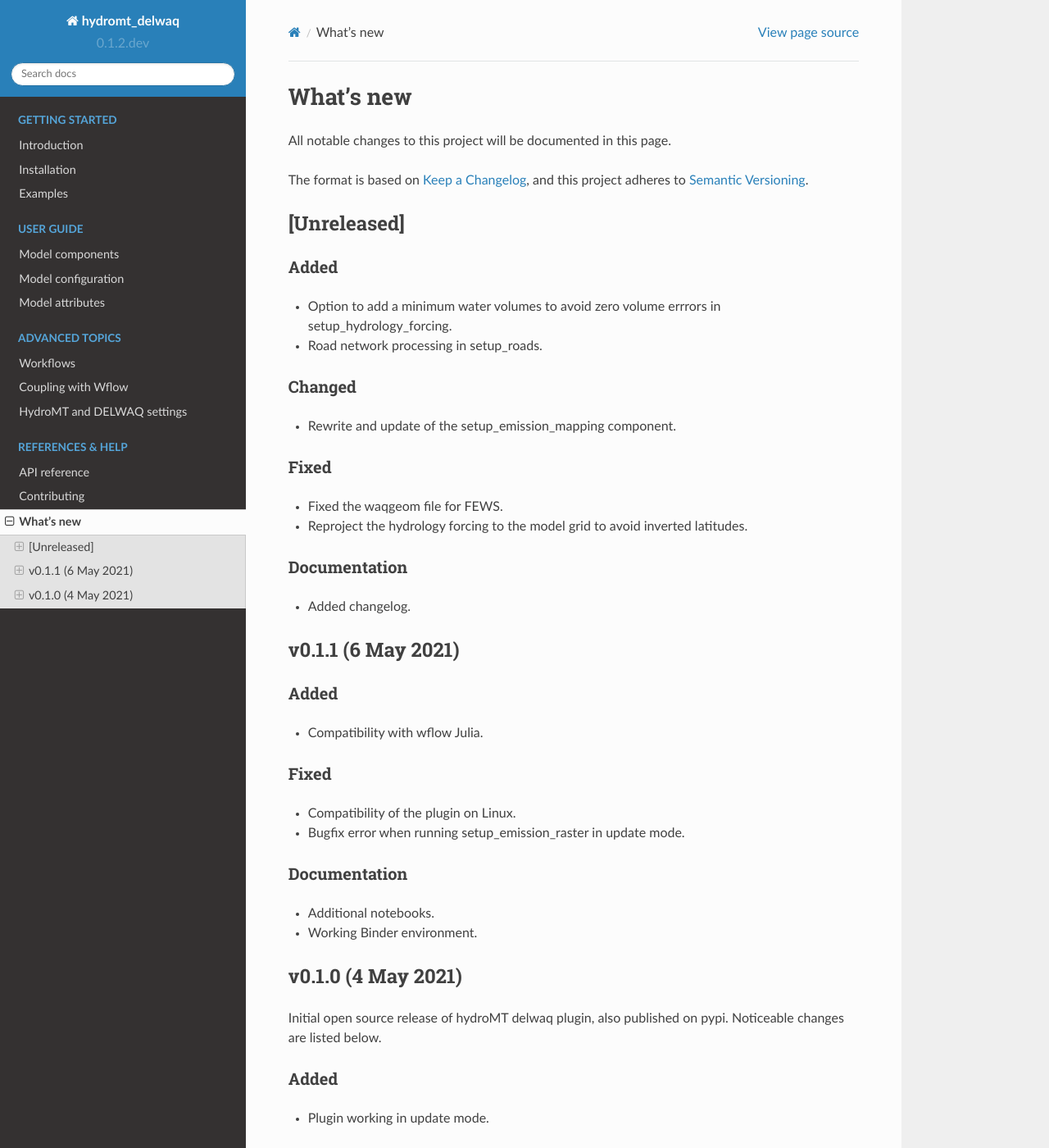
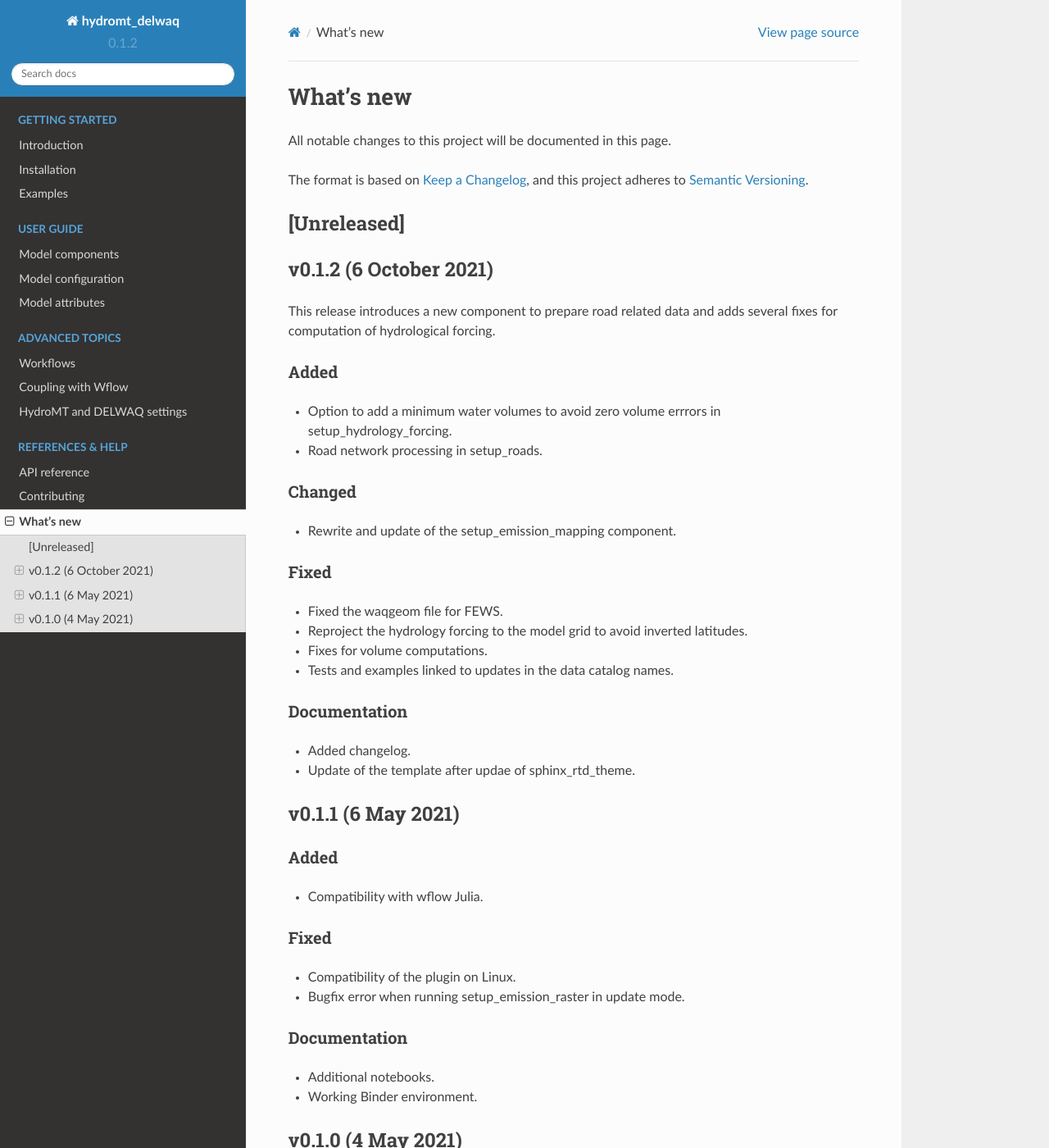
Before and after one commit to Deltares/hydromt_delwaq, a Sphinx documentation site: the page built from docs/changelog.rst, in a window 1280 px wide and 1400 px high. Shown: the whole window at 82% size. Built offline with Sphinx 7.4.7 and the Read the Docs theme 2.0.0, drawn with Linux system fonts in a browser that asks for light colours; pages that are not in the unit, such as notebooks, are missing from menus.

Commit message:
Bump version and changelog for release

```diff
--- a/docs/changelog.rst
+++ b/docs/changelog.rst
@@ -7,6 +7,10 @@ The format is based on `Keep a Changelog`_, and this project adheres to
 
 [Unreleased]
 ------------
+
+v0.1.2 (6 October 2021)
+-----------------------
+This release introduces a new component to prepare road related data and adds several fixes for computation of hydrological forcing.
 
 Added
 ^^^^^
@@ -24,11 +28,14 @@ Fixed
 
 - Fixed the waqgeom file for FEWS.
 - Reproject the hydrology forcing to the model grid to avoid inverted latitudes.
+- Fixes for volume computations.
+- Tests and examples linked to updates in the data catalog names.
 
 Documentation
 ^^^^^^^^^^^^^
 
 - Added changelog.
+- Update of the template after updae of sphinx_rtd_theme.
 
 v0.1.1 (6 May 2021)
 -------------------
--- a/hydromt_delwaq/__init__.py
+++ b/hydromt_delwaq/__init__.py
@@ -3,6 +3,6 @@
 from os.path import dirname, join, abspath
 
 
-__version__ = "0.1.2.dev"
+__version__ = "0.1.2"
 
 DATADIR = join(dirname(abspath(__file__)), "data")
```
